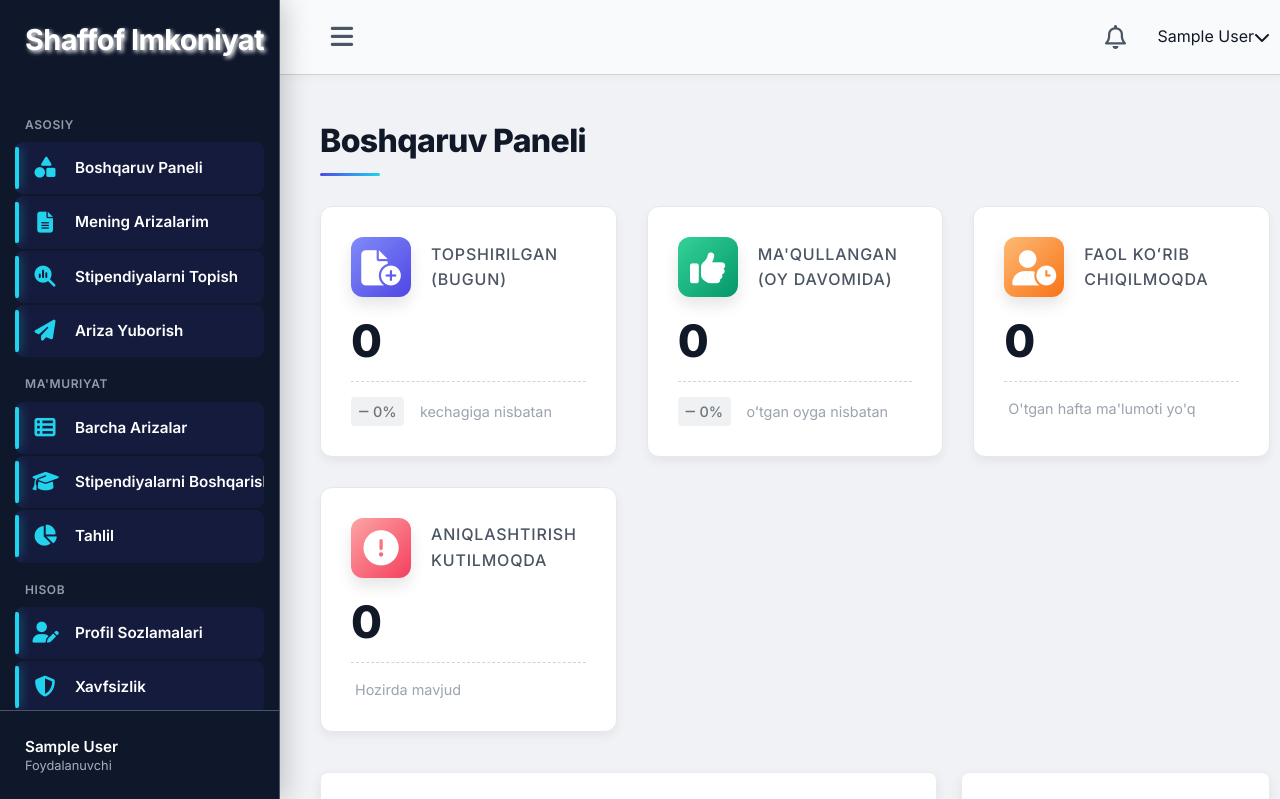
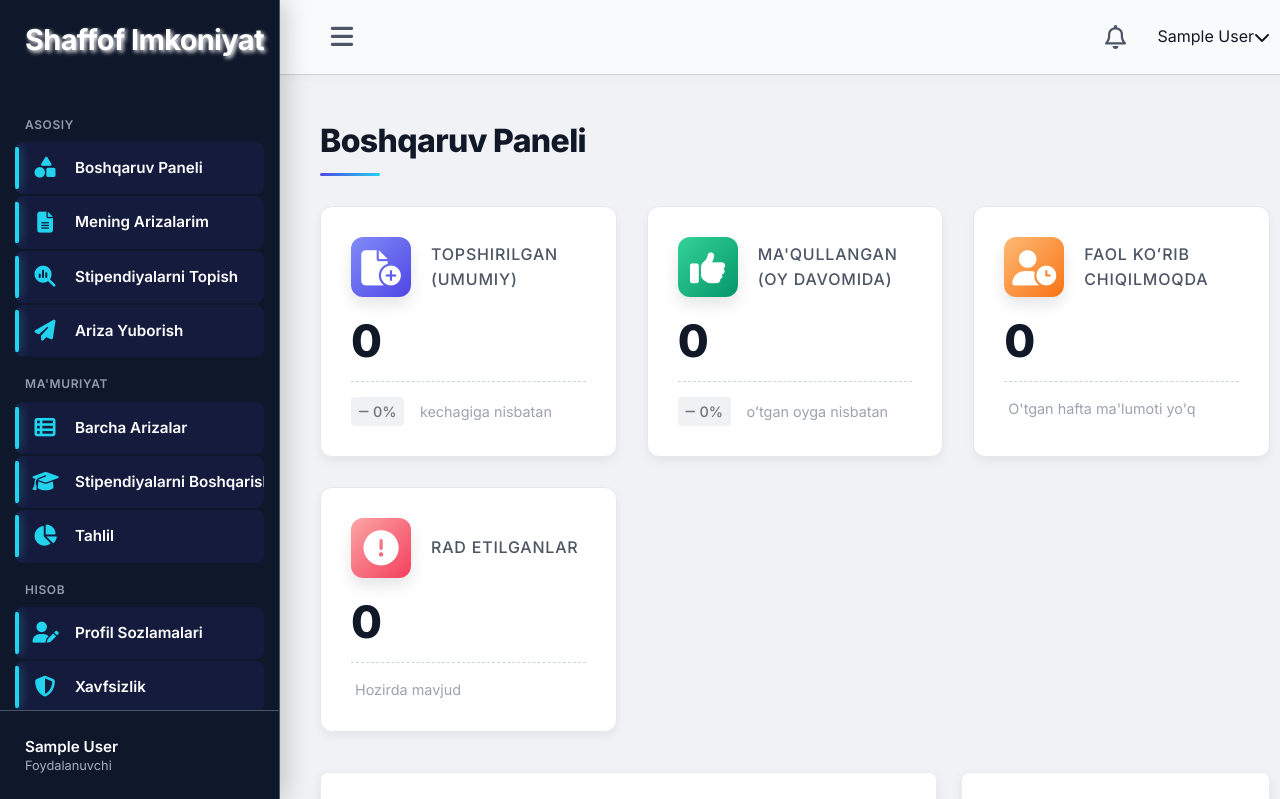
Before and after one commit to xudoyor1225/Hackaton2025, a Django app: page / in a window 1280 px wide. Shown: the top 799 px of the page. Run offline with Django 5.2, Linux system fonts and the light colour scheme; the visitor is signed in with stand-in values (Sample User, id 1); data comes from the database, SQL or seed files in the repository; data that the repository does not hold is empty.

Commit message:
Update dashboard.html

```diff
--- a/templates/dashboard.html
+++ b/templates/dashboard.html
@@ -46,7 +46,7 @@
                 <div class="stat-card">
                     <div class="stat-card-header">
                         <div class="stat-card-icon-wrapper blue"><i class="fa-solid fa-file-circle-plus"></i></div>
-                        <div class="stat-card-title">Topshirilgan (Bugun)</div> {# Corrected title slightly #}
+                        <div class="stat-card-title">Topshirilgan (Umumiy)</div> {# Corrected title slightly #}
                     </div>
                     <div class="stat-card-value" data-target="{{ stats.today_submitted.value }}">{{ stats.today_submitted.value }}</div>
                     <div class="stat-card-footer">
@@ -108,7 +108,7 @@
                  <div class="stat-card">
                      <div class="stat-card-header">
                          <div class="stat-card-icon-wrapper red"><i class="fa-solid fa-circle-exclamation"></i></div> {# Changed icon back #}
-                         <div class="stat-card-title">Aniqlashtirish kutilmoqda</div> {# Changed title back #}
+                         <div class="stat-card-title">Rad Etilganlar</div> {# Changed title back #}
                      </div>
                       {# Use the specific count for clarification status #}
                      <div class="stat-card-value" data-target="{{ stats.needs_attention.value }}">{{ stats.needs_attention.value }}</div>
```
